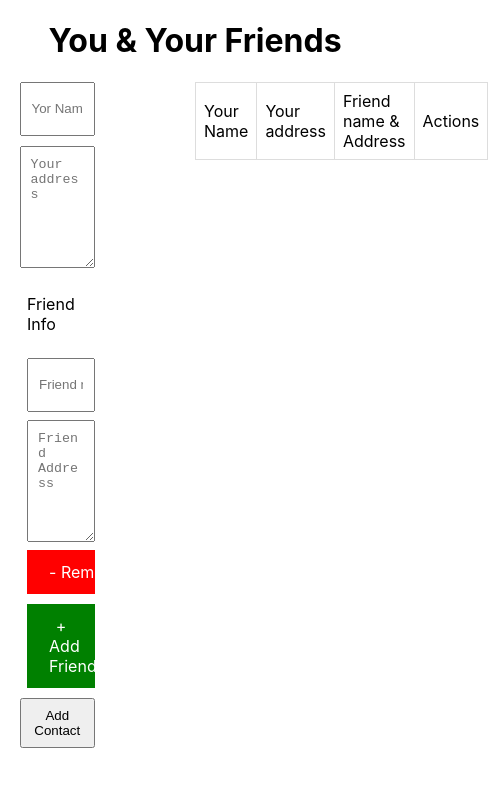
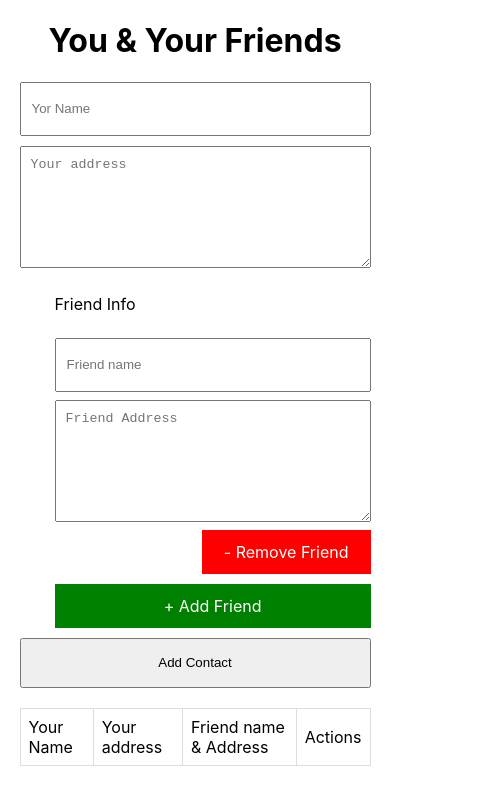
Before and after one commit to khairuljf/typescipt-dynamic-input, a React (Create React App) app: page / in a window 390 px wide. Shown: the top 804 px of the page, 488 px wide, since content can reach past the window. Built offline with nearby package versions, Linux system fonts and the light colour scheme.

Commit message:
Css for mobile

```diff
--- a/src/App.css
+++ b/src/App.css
@@ -109,3 +109,18 @@ margin: 0 5px;
 background: #9999;
 padding: 5px 10px;
 }
+
+@media(max-width:1024px){
+    .main-content {
+      flex-direction: column;
+  }
+  form.userform {
+    width: 100%;
+    margin-bottom: 20px;
+}
+
+.result {
+    width: 100%;
+    padding-left: 0;
+}
+}
```
Also changed, not shown: 8 other files (tests, documents, lock files or other folders).
